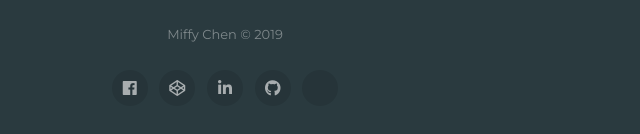
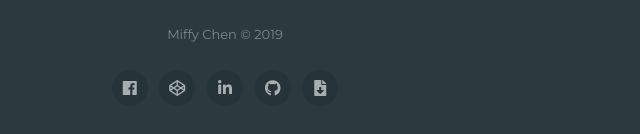
Before and after one commit to miffychencs/web, a plain HTML site: page index.html in a window 1280 px wide. Shown: the part 3717-3851 px from the top of the page, 415-1055 px from the left. Drawn offline with Linux system fonts and the light colour scheme; some packages are replaced by stand-ins of ours; a script that the page names is missing.

Commit message:
Update resume icon

```diff
--- a/index.html
+++ b/index.html
@@ -243,7 +243,7 @@
                   <a href="https://codepen.io/miffychen/" class="fab fa-codepen" target="_blank"></a>
                   <a href="https://www.linkedin.com/in/miffychen" class="fab fa-linkedin-in" target="_blank"></a>
                   <a href="https://github.com/miffycs/" class="fab fa-github" target="_blank"></a>
-                  <a href="https://drive.google.com/file/d/1iy1IJvgTWH8LZ51xmmczN1kIhK3mllZa/view?usp=sharing" class="far fa-file-download" target="_blank"></a>
+                  <a href="https://drive.google.com/file/d/1iy1IJvgTWH8LZ51xmmczN1kIhK3mllZa/view?usp=sharing" class="fas fa-file-download" target="_blank"></a>
 
                 </div>
               </div>
```
